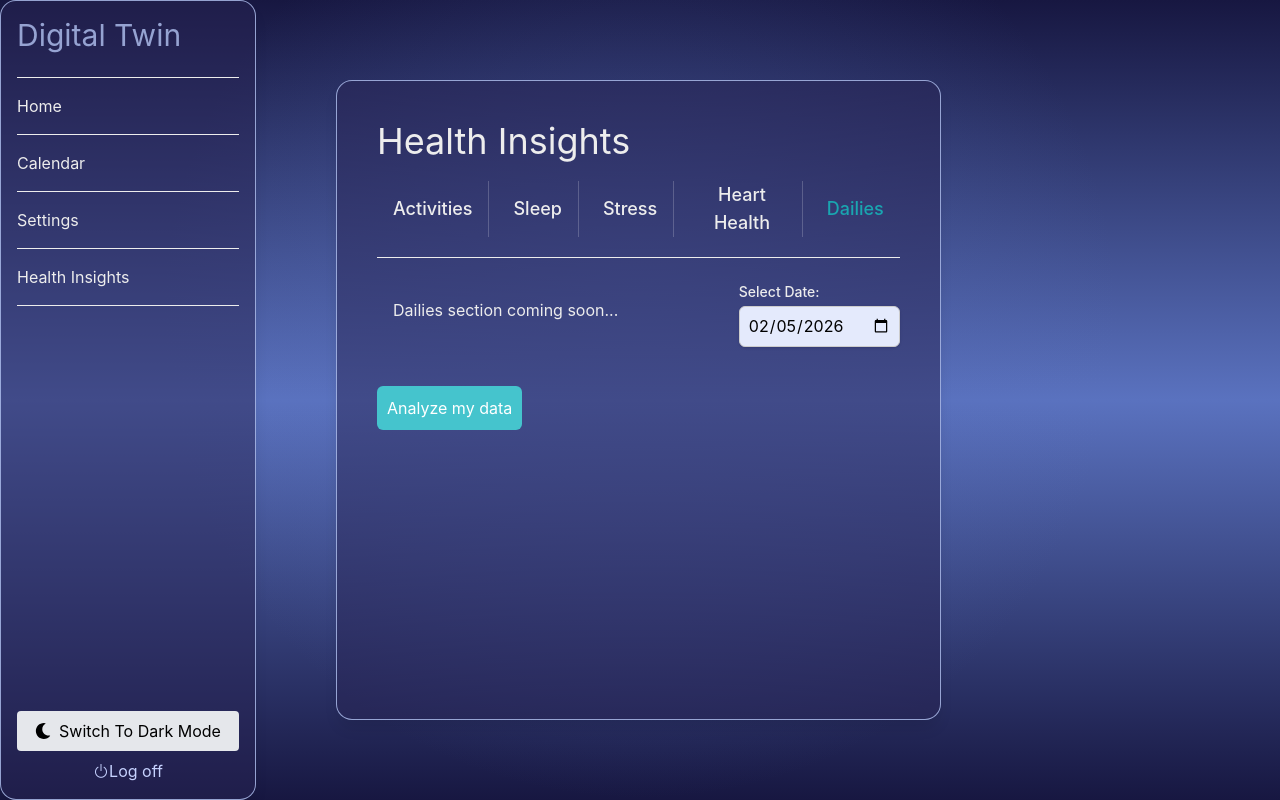
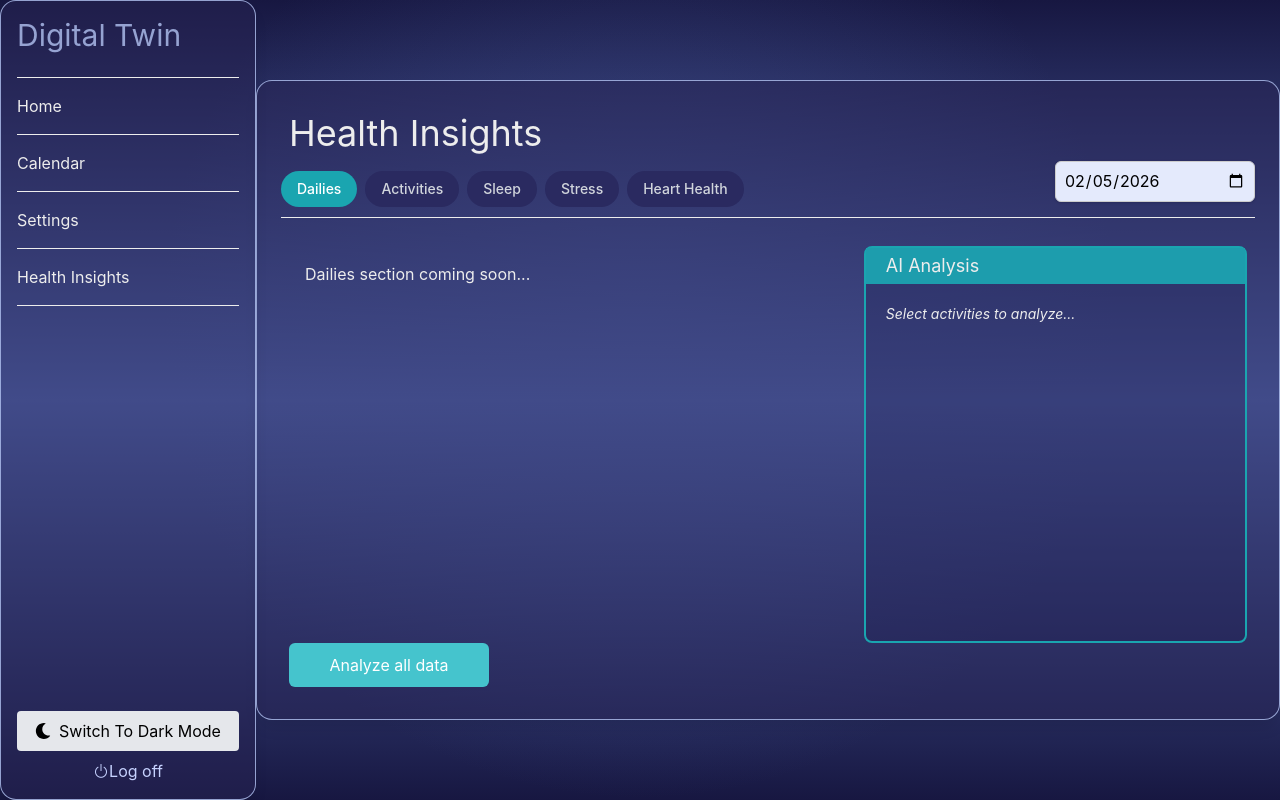
Before and after one commit to valttku/sote2035, a Next.js app in the folder client/: page /health-insights in a window 1280 px wide. Both pictures are taken after a click on the button "Dailies". Built offline with nearby package versions, Linux system fonts and the light colour scheme; no server answers.

Commit message:
updated health insights page

```diff
--- a/client/src/components/healthInsights/ActivitiesSection.tsx
+++ b/client/src/components/healthInsights/ActivitiesSection.tsx
@@ -1,77 +1,97 @@
+"use client";
+import { useState } from "react";
+
 export type Activity = {
   id: string;
   activity_name: string;
   duration_in_seconds: number;
   distance_in_meters?: number;
-  calories?: number;
-  start_time_in_seconds: number;
-  avg_heart_rate?: number;
+  active_kilocalories?: number;
+  average_heart_rate?: number;
 };
 
 type ActivitiesSectionProps = {
   activities?: Activity[];
+  onActivitiesSelected?: (activityIds: Set<string>) => void;
+  selectedActivityIds?: Set<string>;
 };
 
-export function ActivitiesSection({ activities }: ActivitiesSectionProps) {
+export function ActivitiesSection({
+  activities,
+  onActivitiesSelected,
+  selectedActivityIds = new Set(),
+}: ActivitiesSectionProps) {
+  const handleActivityToggle = (activityId: string) => {
+    const newSelected = new Set(selectedActivityIds);
+    if (newSelected.has(activityId)) {
+      newSelected.delete(activityId);
+    } else {
+      newSelected.add(activityId);
+    }
+    onActivitiesSelected?.(newSelected);
+  };
+
   return (
-    <div className="">
-    <p>Count: {activities?.length || 0}</p>
+    <div>
+      <p className="pb-2">Count: {activities?.length || 0}</p>
 
       {activities && activities.length > 0 ? (
-        <div className="space-y-3">
+        <div className="space-y-4 w-full">
           {activities.map((activity: Activity) => (
             <div
               key={activity.id}
-              className="border-l-4 border-[#1aa5b0] bg-white/70 rounded-lg p-4 shadow-sm mt-2 mb-2"
+              className="border-l-4 border-l-[#1d9dad] bg-[#1e1c4f]/50 rounded-xl
+              p-4 shadow-md hover:shadow-lg hover:bg-[#1e1c4f]/60
+              transition-all duration-200 cursor-pointer"
             >
-              <div className="font-semibold text-lg text-black">
-                {activity.activity_name}
+              {/* Title row */}
+              <div className="flex justify-between items-center">
+                <label
+                  htmlFor={`activity-${activity.id}`}
+                  className="text-lg cursor-pointer flex items-baseline gap-2"
+                >
+                  {activity.activity_name}
+                  <span className="text-sm text-gray-400">
+                    ({(activity.duration_in_seconds / 60).toFixed(1)} min)
+                  </span>
+                </label>
+
+                {/* Select button on the right */}
+                <input
+                  type="checkbox"
+                  name="activity-select"
+                  id={`activity-${activity.id}`}
+                  value={activity.id}
+                  checked={selectedActivityIds.has(activity.id)}
+                  onChange={() => handleActivityToggle(activity.id)}
+                  className="cursor-pointer accent-[#1d9dad] w-5 h-5 "
+                />
               </div>
 
-              <div className="grid grid-cols-2 md:grid-cols-4 gap-2 mt-2 text-sm">
-                <div>
-                  <span className="text-black">Duration:</span>{" "}
-                  <span className="text-black">
-                    {(activity.duration_in_seconds / 60).toFixed(1)} min
-                  </span>
-                </div>
-
-                {activity.distance_in_meters && (
-                  <div>
-                    <span className="text-black">Distance:</span>{" "}
-                    <span className="text-black">
-                      {(activity.distance_in_meters / 1000).toFixed(2)} km
-                    </span>
+              {/* Other stats */}
+              <div className="grid grid-cols-3 mt-2 text-sm text-gray-200">
+                {activity.distance_in_meters != null && (
+                  <div className="flex items-center gap-1">
+                    🛣 Distance:{" "}
+                    {(activity.distance_in_meters / 1000).toFixed(2)} km
                   </div>
                 )}
-
-                {activity.calories && (
-                  <div>
-                    <span className="text-black">Calories:</span>{" "}
-                    <span className="text-black">{activity.calories}</span>
+                {activity.active_kilocalories != null && (
+                  <div className="flex items-center gap-1">
+                    🔥 Calories: {activity.active_kilocalories} kcal
                   </div>
                 )}
-
-                {activity.avg_heart_rate && (
-                  <div>
-                    <span className="text-black">Avg HR:</span>{" "}
-                    <span className="text-black">
-                      {activity.avg_heart_rate} bpm
-                    </span>
+                {activity.average_heart_rate != null && (
+                  <div className="flex items-center gap-1">
+                    ❤️ Avg HR: {activity.average_heart_rate} bpm
                   </div>
                 )}
-              </div>
-
-              <div className="text-xs text-black mt-2">
-                {new Date(
-                  activity.start_time_in_seconds * 1000,
-                ).toLocaleString()}
               </div>
             </div>
           ))}
         </div>
       ) : (
-        <div className="text-black">No activities found</div>
+        <div>No activities for this date</div>
       )}
     </div>
   );
--- a/client/src/components/healthInsights/HealthInsightsClient.tsx
+++ b/client/src/components/healthInsights/HealthInsightsClient.tsx
@@ -4,7 +4,13 @@ import { ActivitiesSection } from "./ActivitiesSection";
 import { useHealthData } from "./useHealthDataGarmin";
 import type { Activity } from "./ActivitiesSection";
 
-type Section = "activities" | "sleep" | "stress" | "cardiovascular" | "dailies";
+type Section =
+  | "dailies"
+  | "activities"
+  | "sleep"
+  | "stress"
+  | "cardiovascular"
+  | "bodyComposition";
 
 export default function HealthInsightsClient() {
   const [activeSection, setActiveSection] = useState<Section>("activities");
@@ -14,6 +20,9 @@ export default function HealthInsightsClient() {
   const [selectedDate, setSelectedDate] = useState<string>(
     new Date().toISOString().split("T")[0],
   );
+  const [selectedActivityIds, setSelectedActivityIds] = useState<Set<string>>(
+    new Set(),
+  );
   const { healthData, loading: loadingData } = useHealthData(selectedDate);
 
   const handleAnalyzeClick = async () => {
@@ -22,12 +31,24 @@ export default function HealthInsightsClient() {
     setShowResult(false);
 
     try {
+      // If specific activities are selected, analyze only those; otherwise analyze all
+      let dataToAnalyze: any;
+
+      if (selectedActivityIds.size > 0 && healthData?.activities) {
+        const filteredActivities = (healthData.activities as Activity[]).filter(
+          (activity: Activity) => selectedActivityIds.has(activity.id),
+        );
+        dataToAnalyze = { activities: filteredActivities };
+      } else {
+        dataToAnalyze = healthData;
+      }
+
       const response = await fetch(`/api/v1/openai`, {
         method: "POST",
         headers: { "Content-Type": "application/json" },
         body: JSON.stringify({
           prompt: `Analyze my health data for ${selectedDate}:\n${JSON.stringify(
-            healthData,
+            dataToAnalyze,
             null,
             2,
           )}`,
@@ -47,36 +68,32 @@ export default function HealthInsightsClient() {
   };
 
   const sections: { id: Section; label: string; disabled?: boolean }[] = [
+    { id: "dailies", label: "Dailies" },
     { id: "activities", label: "Activities" },
     { id: "sleep", label: "Sleep" },
     { id: "stress", label: "Stress" },
     { id: "cardiovascular", label: "Heart Health" },
-    { id: "dailies", label: "Dailies" },
   ];
 
   return (
-    <div className="h-full w-full overflow-x-hidden p-20">
-      <div className="ui-component-styles rounded-2xl w-[70%] h-[80vh] overflow-hidden p-10 flex flex-col">
-        <h1 className="text-4xl">Health Insights</h1>
+    <div className="min-h-screen flex items-center justify-center">
+      <div className="ui-component-styles p-6 w-full max-w-5xl h-[80vh] flex flex-col overflow-hidden">
+        <h1 className="text-4xl m-2">Health Insights</h1>
 
-        <div className="flex-1">
         {/* Navigation */}
-          <div className="flex gap-2 mb-6 overflow-x-auto py-5 border-b">
-            {sections.map((section, index) => (
+        <div className="flex flex-col md:flex-row mb-5 border-b gap-2 md:gap-0 items-start md:items-center">
+          <div className="flex flex-wrap gap-2">
+            {sections.map((section) => (
               <button
                 key={section.id}
                 onClick={() =>
                   !section.disabled && setActiveSection(section.id)
                 }
                 disabled={section.disabled}
-                className={`px-4 text-lg font-medium transition-colors border-x-0 border-r border-white/20
-              ${index === sections.length - 1 ? "border-r-0" : ""}
-              ${
+                className={`px-4 py-2 rounded-full text-sm font-medium ${
                   activeSection === section.id
-                  ? "text-[#1aa5b0]"
-                  : section.disabled
-                    ? "text-gray-400 cursor-not-allowed"
-                    : "hover:text-[#1aa5b0]"
+                    ? "bg-[#1aa5b0] text-white"
+                    : "bg-[#2a2a60] text-gray-300 hover:bg-[#1e1c4f]/60 hover:text-white"
                 }`}
               >
                 {section.label}
@@ -84,14 +101,39 @@ export default function HealthInsightsClient() {
             ))}
           </div>
 
+          {/* Date Selection */}
+          <div className="ml-auto w-full max-w-[150px] md:max-w-[200px] mt-2 md:mt-0">
+            <input
+              type="date"
+              id="date"
+              value={selectedDate}
+              onChange={(e) => setSelectedDate(e.target.value)}
+              className="block w-full rounded-md border-gray-300 shadow-sm focus:border-blue-500 focus:ring-blue-500 sm:text-sm p-2 border"
+            />
+          </div>
+        </div>
+
         {/* Content */}
-          <div className="flex flex-row items-start">
+        <div className="flex flex-col flex-1 min-h-0 overflow-hidden p-2">
+          {/* Row with activities + AI */}
+          <div className="flex flex-col md:flex-row flex-1 min-h-0 gap-4 md:gap-6">
+            {/* Activities */}
+            <div className="flex-1 min-w-0 overflow-y-auto">
               {loadingData ? (
-              <p className="">Loading health data...</p>
+                <p>Loading health data...</p>
               ) : (
                 <>
+                  {activeSection === "dailies" && (
+                    <div className="p-4">Dailies section coming soon...</div>
+                  )}
                   {activeSection === "activities" && (
-                  <ActivitiesSection activities={healthData?.activities as Activity[] | undefined} />
+                    <ActivitiesSection
+                      activities={
+                        healthData?.activities as Activity[] | undefined
+                      }
+                      onActivitiesSelected={setSelectedActivityIds}
+                      selectedActivityIds={selectedActivityIds}
+                    />
                   )}
                   {activeSection === "sleep" && (
                     <div className="p-4">Sleep section coming soon...</div>
@@ -100,55 +142,49 @@ export default function HealthInsightsClient() {
                     <div className="p-4">Stress section coming soon...</div>
                   )}
                   {activeSection === "cardiovascular" && (
-                  <div className="p-4">
-                    Cardiovascular section coming soon...
-                  </div>
-                )}
-                {activeSection === "dailies" && (
-                  <div className="p-4">Dailies section coming soon...</div>
+                    <div className="p-4">Cardio section coming soon...</div>
                   )}
                 </>
               )}
+            </div>
 
-            {/*Date Selection */}
-            <div className="ml-auto">
-              <label htmlFor="date" className="block text-sm font-medium">
-                Select Date:
-              </label>
-              <input
-                type="date"
-                id="date"
-                value={selectedDate}
-                onChange={(e) => setSelectedDate(e.target.value)}
-                className="mt-1 block w-full rounded-md border-gray-300 shadow-sm focus:border-blue-500 focus:ring-blue-500 sm:text-sm p-2 border"
-              />
+            {/* AI Panel */}
+            <div className="flex-[0_0_40%] min-w-[200px] flex flex-col overflow-hidden mt-4 md:mt-0">
+              <div className="bg-[#171741]/20 border-2 border-[#1aa5b0] rounded-lg flex flex-col h-full">
+                <p className="sticky top-0 z-10 text-lg p-1 pl-5 bg-[#1d9dad]">
+                  AI Analysis
+                </p>
+                <div className="flex-1 overflow-y-auto p-5">
+                  {showResult && result ? (
+                    <p className="whitespace-pre-wrap text-sm">{result}</p>
+                  ) : (
+                    <p className="italic text-sm">
+                      Select activities to analyze...
+                    </p>
+                  )}
+                </div>
+              </div>
             </div>
           </div>
 
           {/* Analyze Button */}
           <button
-            className="button-style-blue mt-6"
-            onClick={handleAnalyzeClick}
+            className="button-style-blue w-full md:w-[200px] justify-center mt-auto"
+            onClick={() => {
+              if (showResult) setShowResult(false);
+              else handleAnalyzeClick();
+            }}
             disabled={loading || loadingData}
           >
-            {loading ? "Analyzing..." : "Analyze my data"}
+            {loading
+              ? "Analyzing..."
+              : showResult
+                ? "Clear Analysis"
+                : selectedActivityIds.size > 0
+                  ? `Analyze ${selectedActivityIds.size} activity(ies)`
+                  : "Analyze all data"}
           </button>
         </div>
-
-        {showResult && (
-          <div className="mt-6 p-4 bg-white/70 rounded-xl max-h-[20vh] overflow-y-auto">
-            <div className="flex items-center justify-between mb-2">
-              <h3 className="text-lg font-semibold text-black">AI Insights:</h3>
-              <button
-                onClick={() => setShowResult(false)}
-                className="text-gray-600 hover:text-gray-900 text-xl"
-              >
-                ✕
-              </button>
-            </div>
-            <p className="text-black whitespace-pre-wrap">{result}</p>
-          </div>
-        )}
       </div>
     </div>
   );
```
Also changed, not shown: 2 other files (tests, documents, lock files or other folders). Lines whose indentation alone changed are shown as unchanged.
